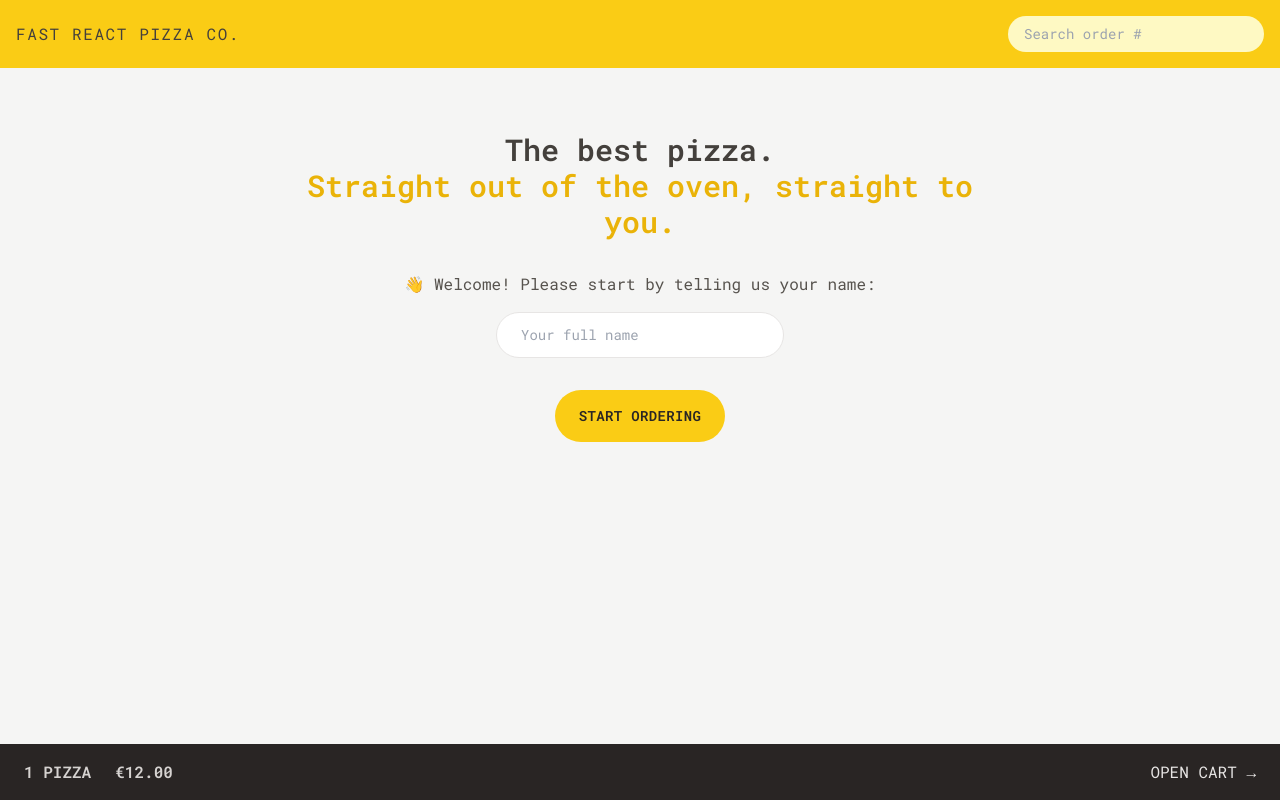
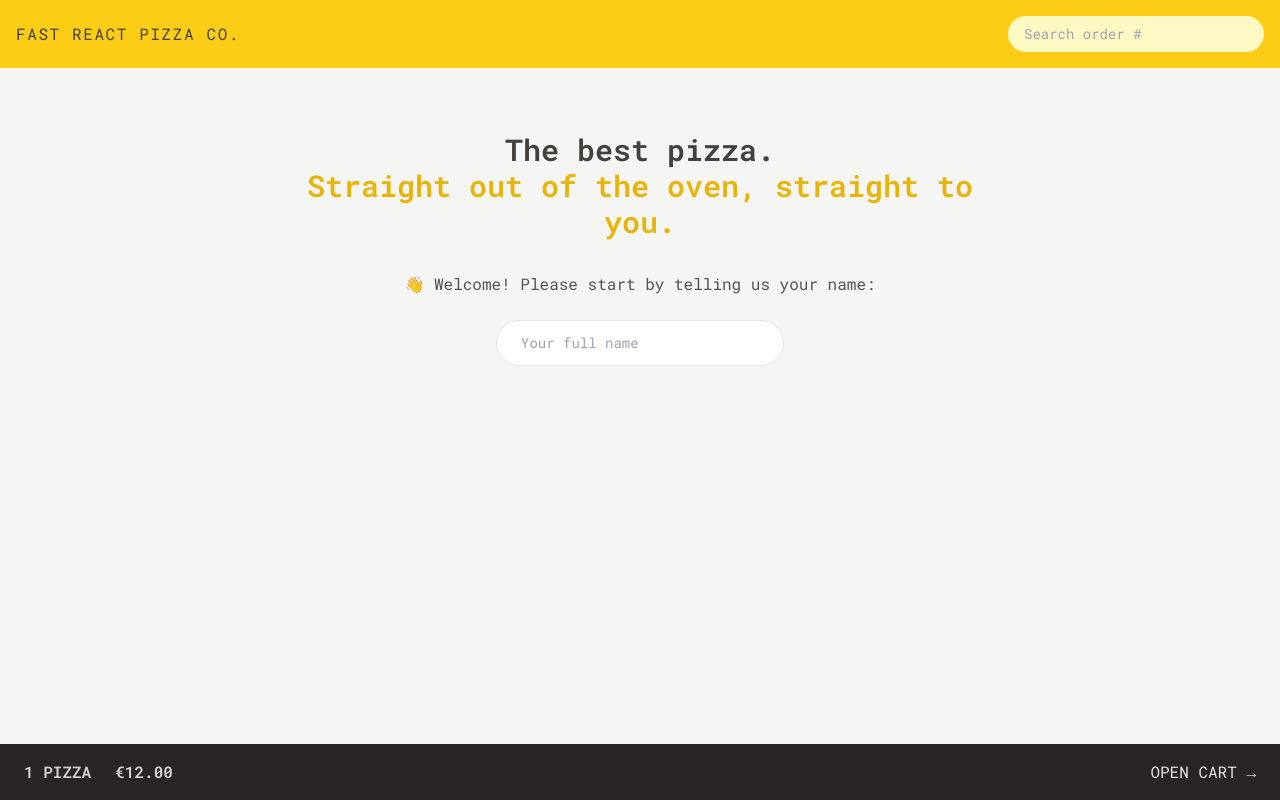
Before and after one commit to DanielArzani/fast-react-pizza, a React (Vite) app: page / in a window 1280 px wide. Built offline with nearby package versions, Linux system fonts and the light colour scheme.

Commit message:
- Replace the hard coded usernames with the global state

```diff
--- a/src/components/Footer/Footer.tsx
+++ b/src/components/Footer/Footer.tsx
@@ -9,7 +9,7 @@ function Footer() {
         <span>€12.00</span>
       </p>
 
-      <Link to='/'>Open Cart →</Link>
+      <Link to='cart'>Open Cart →</Link>
     </footer>
   );
 }
--- a/src/components/SignupForm/SignupForm.tsx
+++ b/src/components/SignupForm/SignupForm.tsx
@@ -1,12 +1,20 @@
 import React, { useState } from 'react';
-import { useDispatch } from 'react-redux';
+import { useDispatch, useSelector } from 'react-redux';
 import { updateName } from '../../store/userSlice';
+import { StoreState } from '../../types/StoreType';
+import Button from '../Button';
+import { Link, useNavigate } from 'react-router-dom';
 
 /**
  * The signup form on the Homepage
  */
 function SignupForm() {
   const [name, setName] = useState<string>('');
+
+  const navigate = useNavigate();
+
+  const username = useSelector((state: StoreState) => state.user.username);
+
   const dispatch = useDispatch();
 
   const handleSubmit: React.FormEventHandler<HTMLFormElement> = (e) => {
@@ -15,14 +23,22 @@ function SignupForm() {
     if (!name) return;
 
     dispatch(updateName(name));
+
+    navigate('menu');
   };
 
   return (
-    <form onSubmit={handleSubmit}>
+    <form
+      onSubmit={handleSubmit}
+      className='flex flex-col items-center justify-center gap-2'
+    >
       <p className='mb-4 text-sm text-stone-600 md:text-base'>
         👋 Welcome! Please start by telling us your name:
       </p>
 
+      {/* Render the input field only if there's no username in the state */}
+      {!username && (
+        <>
           <label htmlFor='name' className='sr-only'>
             Full Name
           </label>
@@ -35,6 +51,18 @@ function SignupForm() {
             value={name}
             onChange={(e) => setName(e.target.value)}
           />
+        </>
+      )}
+
+      {/* Render the "Start Ordering" button only if the name has been entered but the username isn't in the state yet */}
+      {name && !username && <Button type='submit'>Start Ordering</Button>}
+
+      {/* Render the "Continue Ordering" button only if there's a username in the state */}
+      {username && (
+        <Link to='menu'>
+          <Button type='button'>Continue Ordering {username}</Button>
+        </Link>
+      )}
     </form>
   );
 }
--- a/src/components/Username/Username.tsx
+++ b/src/components/Username/Username.tsx
@@ -2,6 +2,9 @@ import React from 'react';
 import { useSelector } from 'react-redux';
 import { StoreState } from '../../types/StoreType';
 
+/**
+ * The username chosen by the user when signing up, a piece of global UI state.
+ */
 function Username() {
   const username = useSelector((state: StoreState) => state.user.username);
 
--- a/src/pages/CartPage/CartPage.tsx
+++ b/src/pages/CartPage/CartPage.tsx
@@ -1,6 +1,11 @@
 import React from 'react';
+import { useSelector } from 'react-redux';
+import { StoreState } from '../../types/StoreType';
+import { Link } from 'react-router-dom';
 
 function CartPage() {
+  const username = useSelector((state: StoreState) => state.user.username);
+
   return (
     <>
       <div className='px-4 py-3'>
@@ -10,7 +15,7 @@ function CartPage() {
         >
           ← Back to menu
         </a>
-        <h2 className='mt-7 text-xl font-semibold'>Your cart, Daniel</h2>
+        <h2 className='mt-7 text-xl font-semibold'>Your cart, {username}</h2>
         <ul className='mt-3 divide-y divide-stone-200 border-b'>
           <li className='py-3 sm:flex sm:items-center sm:justify-between'>
             <p className='mb-1 sm:mb-0'>1× Margherita</p>
@@ -32,12 +37,12 @@ function CartPage() {
           </li>
         </ul>
         <div className='mt-6 space-x-2'>
-          <a
+          <Link
             className='inline-block rounded-full bg-yellow-400 px-4 py-3 text-sm font-semibold uppercase tracking-wide text-stone-800 transition-colors duration-300 hover:bg-yellow-300 focus:bg-yellow-300 focus:outline-none focus:ring focus:ring-yellow-300 focus:ring-offset-2 disabled:cursor-not-allowed md:px-6 md:py-4'
-            href='/order/new'
+            to='/order/new'
           >
             Order pizzas
-          </a>
+          </Link>
           <button className='inline-block rounded-full border-2 border-stone-300 px-4 py-2.5 text-sm font-semibold uppercase tracking-wide text-stone-400 transition-colors duration-300 hover:bg-stone-300 hover:text-stone-800 focus:bg-stone-300 focus:text-stone-800 focus:outline-none focus:ring focus:ring-stone-200 focus:ring-offset-2 disabled:cursor-not-allowed md:px-6 md:py-3.5'>
             Clear cart
           </button>
--- a/src/pages/HomePage/HomePage.tsx
+++ b/src/pages/HomePage/HomePage.tsx
@@ -1,14 +1,10 @@
 import React from 'react';
 import Intro from '../../components/Intro';
 import SignupForm from '../../components/SignupForm';
-import Button from '../../components/Button/Button';
-import { Link } from 'react-router-dom';
 
 /**
  * HomePage Component:
  * This component serves as the landing page of the application.
- * It consists of a Header, Main section with introductory content,
- * a signup form, and a button to redirect to the homepage.
  */
 
 function HomePage() {
@@ -16,9 +12,6 @@ function HomePage() {
     <div className='my-10 px-4 text-center sm:my-16'>
       <Intro />
       <SignupForm />
-      <Link to='menu'>
-        <Button type='button'>Start Ordering</Button>
-      </Link>
     </div>
   );
 }
--- a/src/pages/OrderPage/OrderPage.tsx
+++ b/src/pages/OrderPage/OrderPage.tsx
@@ -3,6 +3,8 @@ import Button from '../../components/Button';
 import { createOrder, getOrder } from '../../services/apiRestaurant';
 import { Form, redirect, useActionData, useNavigation } from 'react-router-dom';
 import { CartItem } from '../../types/OrderType';
+import { useSelector } from 'react-redux';
+import { StoreState } from '../../types/StoreType';
 
 type Errors = {
   phone?: string;
@@ -47,7 +49,9 @@ const isValidPhone = (str: string) =>
  */
 
 function OrderPage() {
-  const [firstName, setFirstName] = useState<string>('Daniel');
+  const username = useSelector((state: StoreState) => state.user.username);
+
+  const [firstName, setFirstName] = useState<string>(`${username}`);
   const [phoneNumber, setPhoneNumber] = useState<string>('');
   const [address, setAddress] = useState<string>('');
   const [givePriority, setGivePriority] = useState<boolean>(false);
@@ -67,13 +71,13 @@ function OrderPage() {
 
       <Form method='POST'>
         <div className='mb-5 flex flex-col gap-2 sm:flex-row sm:items-center'>
-          <label className=' sm:basis-40' htmlFor='firstName'>
+          <label className='sm:basis-40' htmlFor='firstNameInput'>
             First Name
           </label>
 
           <input
             value={firstName}
-            id={firstName}
+            id='firstNameInput'
             name='customer'
             onChange={(e) => setFirstName(e.target.value)}
             className='input grow'
```
Lines whose indentation alone changed are shown as unchanged.
